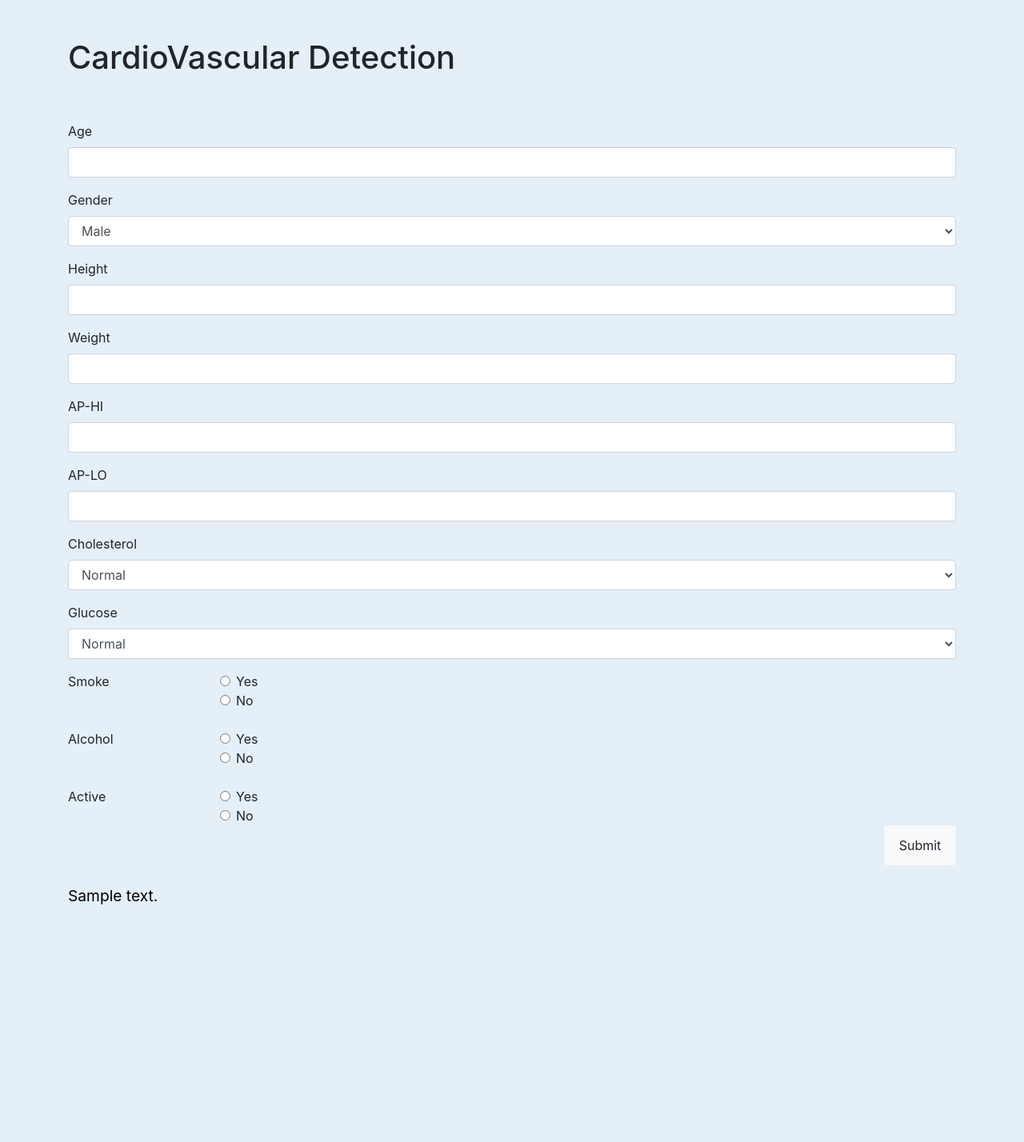
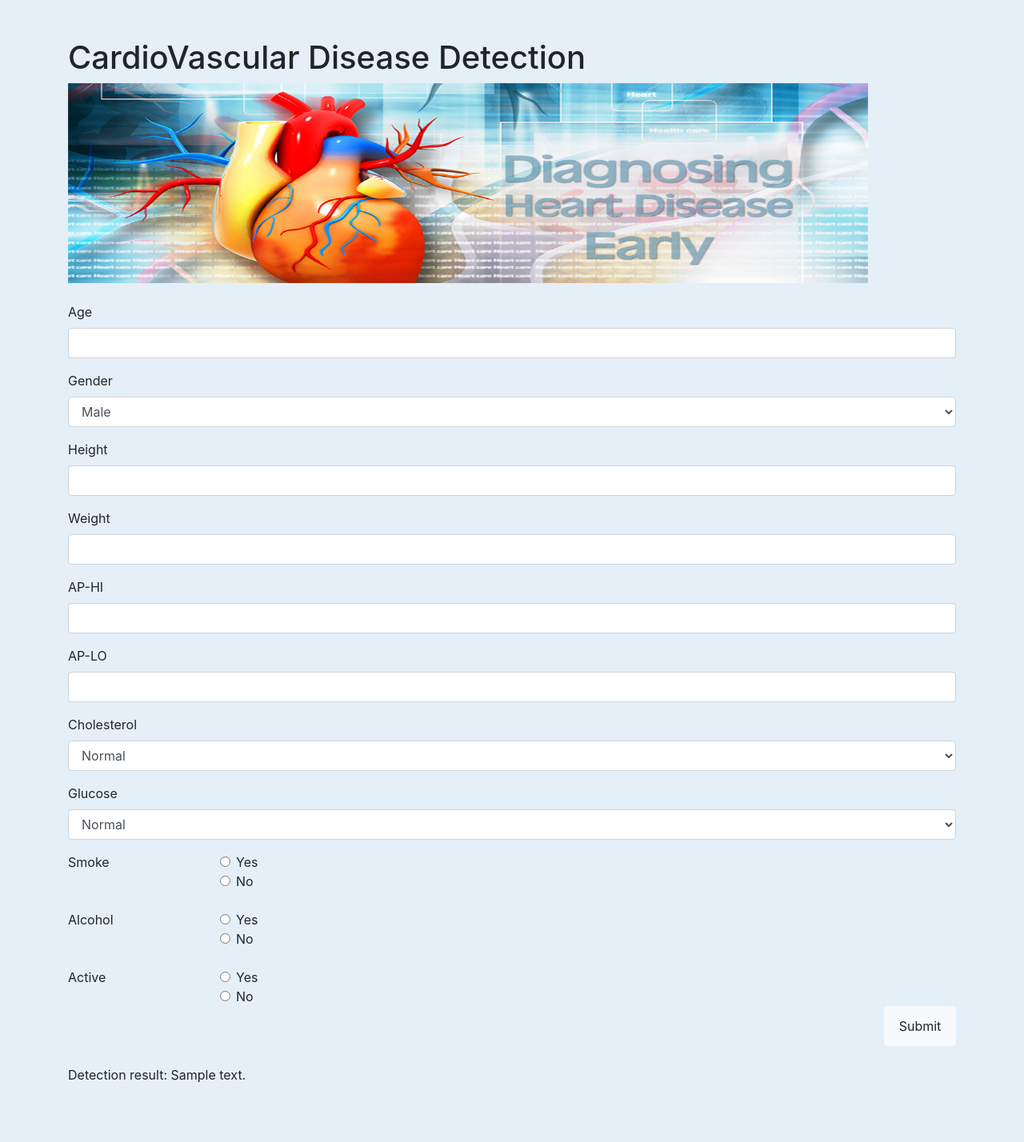
Before and after one commit to sohailamahmoud/Biostatistics_project-CVD-Prediction, a Flask app: template templates/index.html in a window 1280 px wide. Shown: the whole page at 80% size. Before the commit the page ends 1131 px from the top, so only its background shows below. Run offline with Flask 2, Linux system fonts and the light colour scheme; the template is opened without the code that fills it: most values are stand-ins (such as "Sample title", 1, 10 or a date in 2020); parts of the project's set-up code (start-up, migrations or seed data) failed here and were passed over.

Commit message:
adding picture

```diff
--- a/app.py
+++ b/app.py
@@ -24,9 +24,8 @@ model = pickle.load(open("model.pkl", "rb"))
 def show_predict():
     global submission
     if request.method== "POST":
-        age = request.form.get("age")
-        # age1 = age * 365
-        submission.append(age)
+
+        submission.append(request.form.get("age"))
 
         gender = request.form.get("gender")
         if gender == "female":
@@ -81,15 +80,19 @@ def show_predict():
         else:
             Active = 1
         submission.append(Active)
+
     final_features = [submission]
+
     prediction = model.predict(final_features)
 
+    submission = []
+
     if prediction == 1:
-        prediction_text = "have cardiovascular disease"
+        prediction_text = "have a cardiovascular disease. Please contact a doctor for certain results."
     elif prediction == 0:
-        prediction_text = "not have cardiovascular disease"
+        prediction_text = "not have a cardiovascular disease. Please check with a doctor for certain results."
 
-    return render_template("index.html", prediction_text = "You may {}".format(prediction_text))
+    return render_template("index.html", prediction_text = " You may {}".format(prediction_text))
 
 if __name__ == "__main__":
     app.run(debug=True)
--- a/templates/index.html
+++ b/templates/index.html
@@ -4,7 +4,7 @@
     <meta charset="UTF-8">
     <meta http-equiv="X-UA-Compatible" content="IE=edge">
     <meta name="viewport" content="width=device-width, initial-scale=1.0">
-    <title>Document</title>
+    <title>CardioVascular Detection</title>
     <link rel="stylesheet"
      href="https://cdn.jsdelivr.net/npm/bootstrap@4.3.1/dist/css/bootstrap.min.css"
      integrity="sha384-ggOyR0iXCbMQv3Xipma34MD+dH/1fQ784/j6cY/iJTQUOhcWr7x9JvoRxT2MZw1T"
@@ -19,9 +19,11 @@
 <body>
 
     <div class="container">
-        <form form action="{{ url_for('show_predict') }}" method="post">
+        <form form action="{{ url_for('show_predict') }}" method="post" autocomplete="off">
+          <input autocomplete="false" name="hidden" type="text" style="display:none;">
         <br><br>
-            <h1>CardioVascular Detection</h1>
+            <h1>CardioVascular Disease Detection</h1>
+            <img src ="{{ url_for('static', filename ='images/image.jpg')}}" width="1000" height="250">
             <br><br>
             <div class="form-group">
               <label for="Age">Age</label>
@@ -131,10 +133,11 @@
               </div>
               <br>
           </form>
+          <div class="form-group">
+            <label for="Result">Detection result: {{ prediction_text }} </label>
 
-      <p>
-      {{ prediction_text }}
-      </p>
+        </div>
+
       <br>
 
 
```
Also changed, not shown: model.py (+5 -32 lines), static/images/image.jpg (added), 1 other file.
